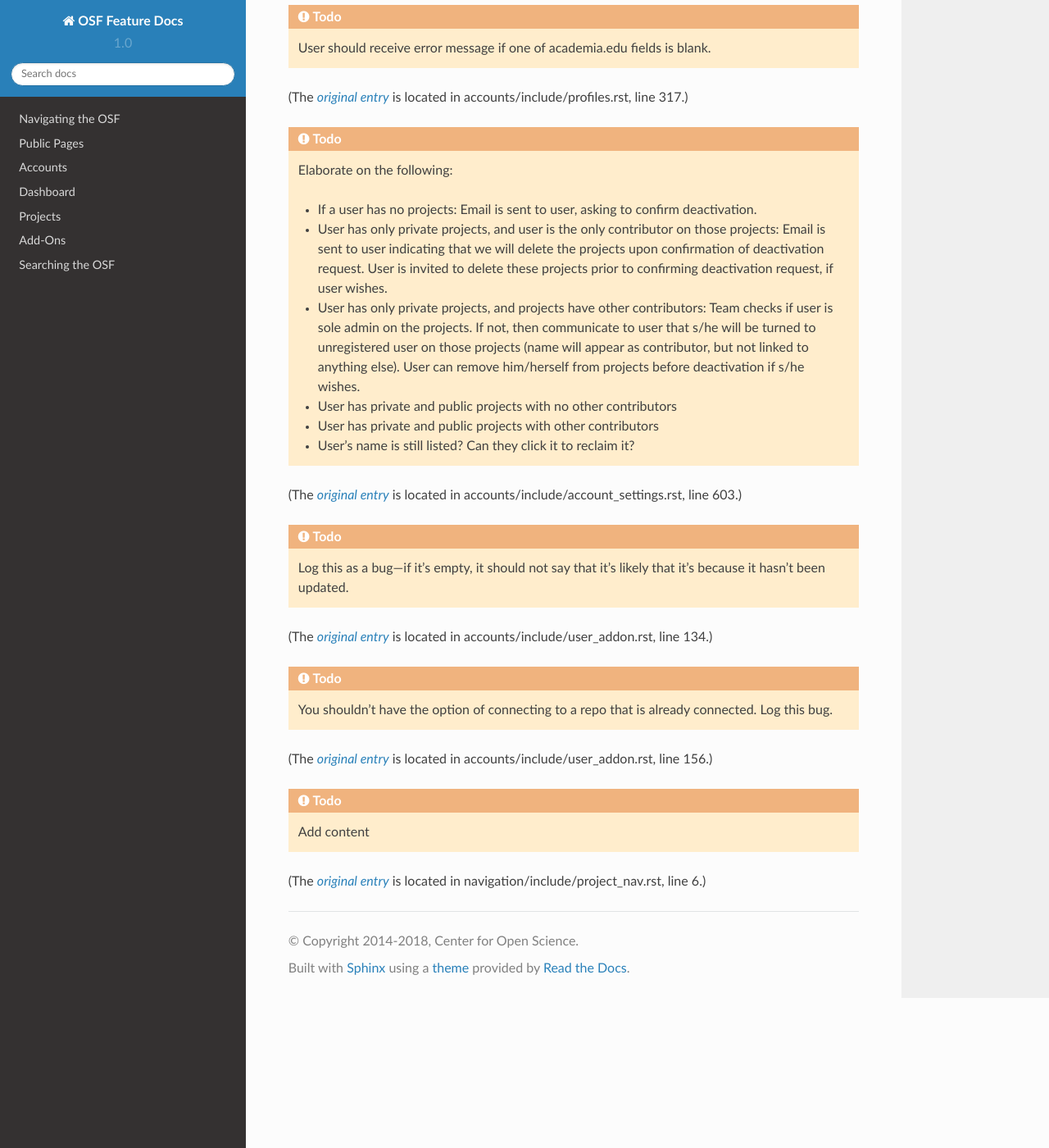
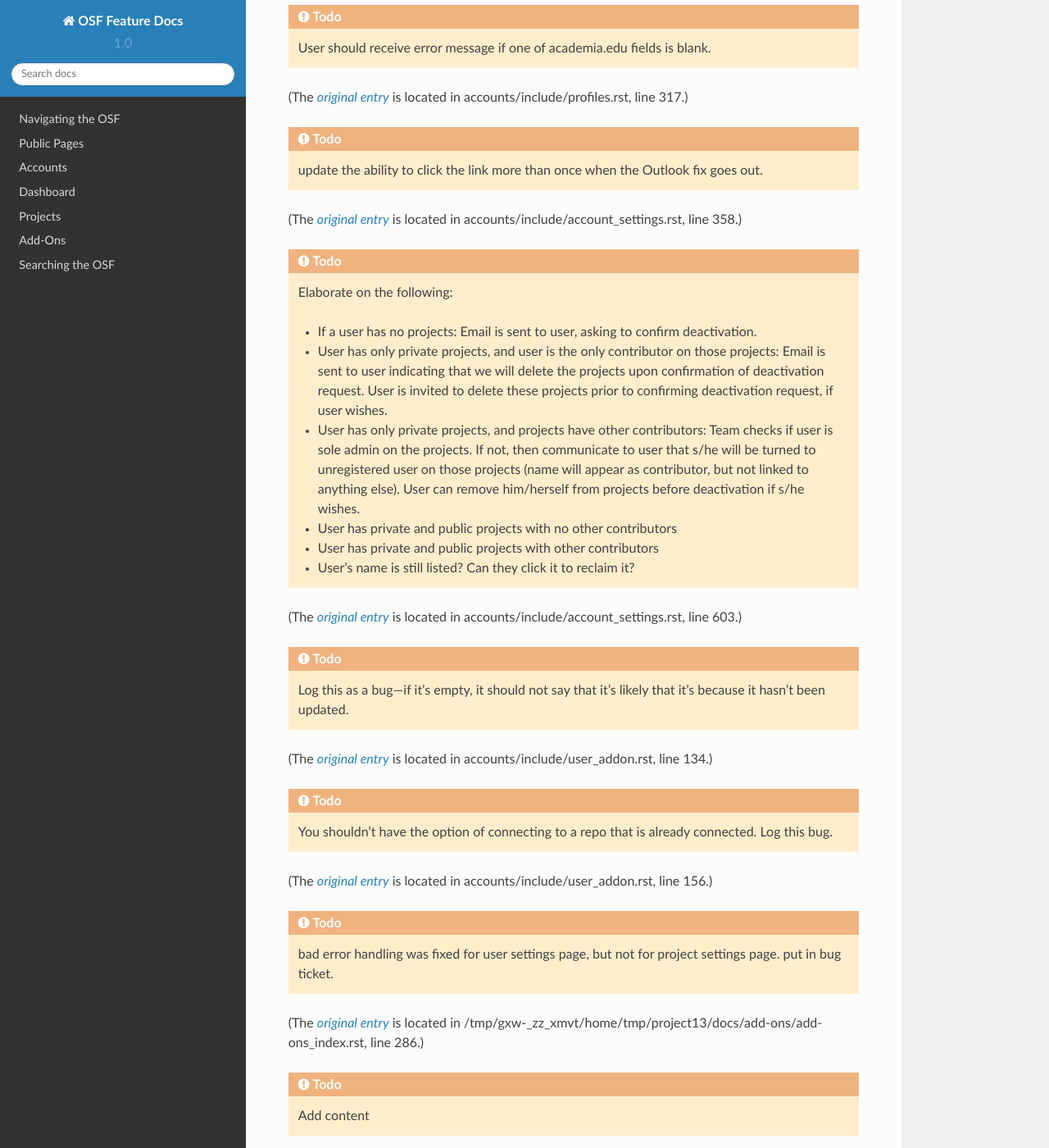
Before and after one commit to CenterForOpenScience/OSFDocs, a Sphinx documentation site: the page built from docs/todo.rst, in a window 1280 px wide and 1400 px high, scrolled down 1370 px. Shown: the whole window at 82% size. Built offline with Sphinx 7.4.7 and the Read the Docs theme 2.0.0, drawn with Linux system fonts in a browser that asks for light colours; some of the changed text lies outside the part shown.

Commit message:
add/fix todo labels

```diff
--- a/docs/accounts/include/account_settings.rst
+++ b/docs/accounts/include/account_settings.rst
@@ -355,7 +355,7 @@ If the user does not click the link in the email within 15 minutes of receiving
   Invalid Request.
   The requested URL is invalid, has expired, or was already used
 
-.. _todo: update the ability to click the link more than once when the Outlook fix goes out.
+.. todo:: update the ability to click the link more than once when the Outlook fix goes out.
 
 The link leads the user to a page on the OSF titled “Reset Password.” The user is given two fields to enter their new password
 password and to verify that password. A “Reset Password” button allows them to submit the form.
--- a/docs/add-ons/add-ons_index.rst
+++ b/docs/add-ons/add-ons_index.rst
@@ -283,7 +283,7 @@ If the user inputs an API token and no URL and clicks, "save," he receives an er
 
 If the user inputs a non-dataverse ULR and characters that are not an API token, he receives an error, "Sorry, but there was a problem connecting to that instance of Dataverse. It is likely that the instance hasn't been upgraded to Dataverse 4.0. If you have any questions or believe this to be an error, please contact support@osf.io."
 
-::todo: bad error handling was fixed for user settings page, but not for project settings page. put in bug ticket.
+.. todo:: bad error handling was fixed for user settings page, but not for project settings page. put in bug ticket.
 
 If the user has connected Dataverse to their account previously, the link in the Dataverse row reads "Import Account from Profile."
 Clicking this link opens a modal::
--- a/docs/projects/include/files_view.rst
+++ b/docs/projects/include/files_view.rst
@@ -4,3 +4,5 @@ Viewing a file
 **************
 
 https://github.com/CenterForOpenScience/osf.io/pull/3662
+
+.. todo:: Add content
--- a/docs/projects/include/notifications.rst
+++ b/docs/projects/include/notifications.rst
@@ -2,3 +2,5 @@
 
 Notifications
 *************
+
+.. todo:: Add content
--- a/docs/projects/include/wiki.rst
+++ b/docs/projects/include/wiki.rst
@@ -148,4 +148,4 @@ Publicly Editable Wikis
 ^^^^^^^^^^^^^^^^^^^^^^^
 **Purpose:** Publicly editable wikis allow users who are not listed as contributors on a project to edit the wiki contents.
 
-.. _todo: Update with .48 release
+.. todo:: Update with .48 release
```
